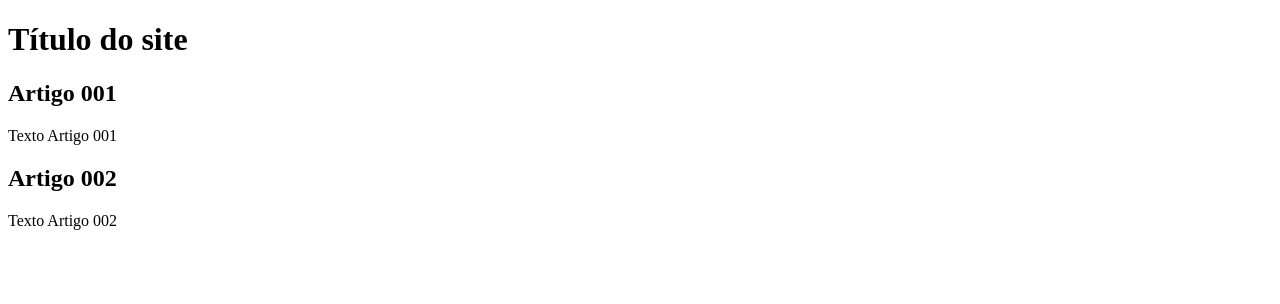
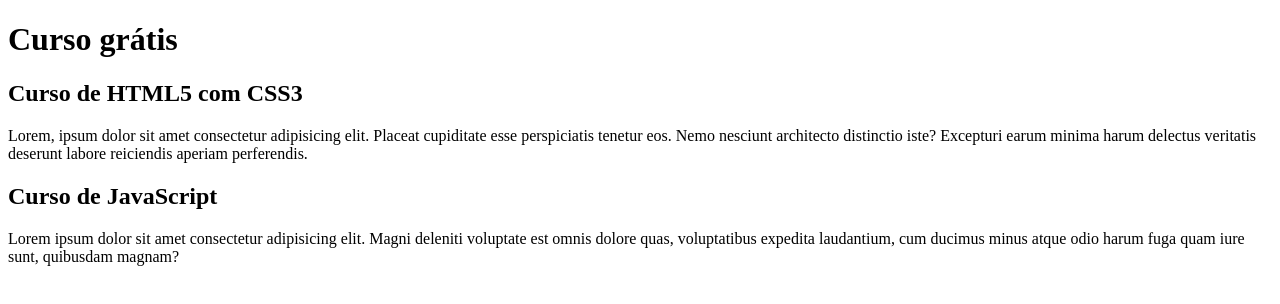
Before and after one commit to ThaysaMelo/Test-repository, a plain HTML site: page index.html in a window 1280 px wide. Drawn offline with Linux system fonts and the light colour scheme.

Commit message:
Comecei a escrever o conteúdo

```diff
--- a/index.html
+++ b/index.html
@@ -8,15 +8,15 @@
 <body>
     <main>
         <header>
-            <h1>Título do site</h1>
+            <h1>Curso grátis</h1>
         </header>
         <article>
-            <h2>Artigo 001</h2>
-            <p>Texto Artigo 001</p>
+            <h2>Curso de HTML5 com CSS3</h2>
+            <p>Lorem, ipsum dolor sit amet consectetur adipisicing elit. Placeat cupiditate esse perspiciatis tenetur eos. Nemo nesciunt architecto distinctio iste? Excepturi earum minima harum delectus veritatis deserunt labore reiciendis aperiam perferendis.</p>
         </article>
         <article>
-            <h2>Artigo 002</h2>
-            <p>Texto Artigo 002</p>
+            <h2>Curso de JavaScript</h2>
+            <p>Lorem ipsum dolor sit amet consectetur adipisicing elit. Magni deleniti voluptate est omnis dolore quas, voluptatibus expedita laudantium, cum ducimus minus atque odio harum fuga quam iure sunt, quibusdam magnam?</p>
         </article>
     </main>
 </body>
```
